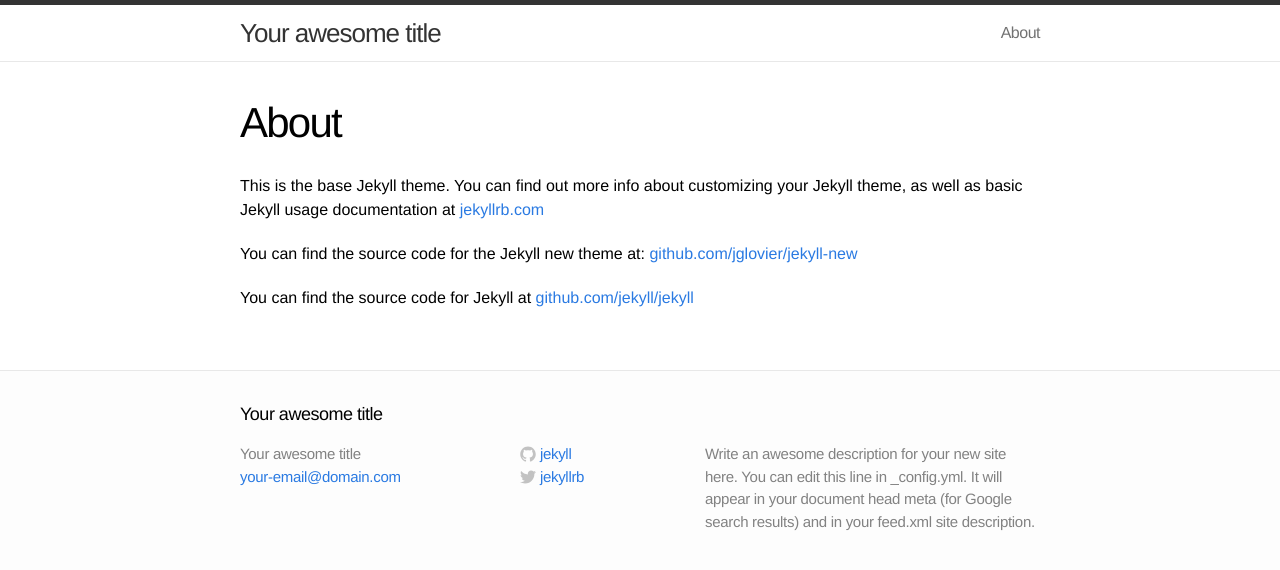
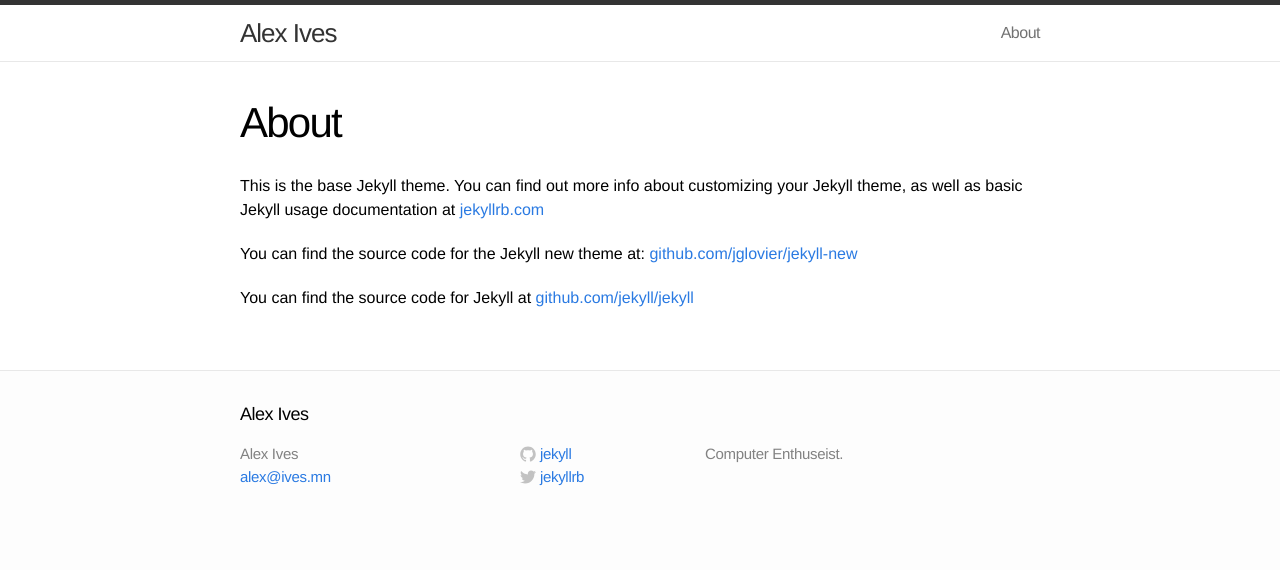
Before and after one commit to alexives/alexives.github.io, a Jekyll site: the page built from about.md, in a window 1280 px wide. Shown: the top 570 px of the page. Built offline with Jekyll 4.4.1, drawn with Linux system fonts in a browser that asks for light colours.

Commit message:
Updated basic things in _config.yml

```diff
--- a/_config.yml
+++ b/_config.yml
@@ -1,9 +1,9 @@
 # Site settings
-title: Your awesome title
-email: your-email@domain.com
-description: "Write an awesome description for your new site here. You can edit this line in _config.yml. It will appear in your document head meta (for Google search results) and in your feed.xml site description."
+title: Alex Ives
+email: alex@ives.mn
+description: "Computer Enthuseist."
 baseurl: ""
-url: "http://yourdomain.com"
+url: "http://alexives.github.io"
 twitter_username: jekyllrb
 github_username:  jekyll
 
```
Also changed, not shown: about.md (line endings or trailing spaces).
